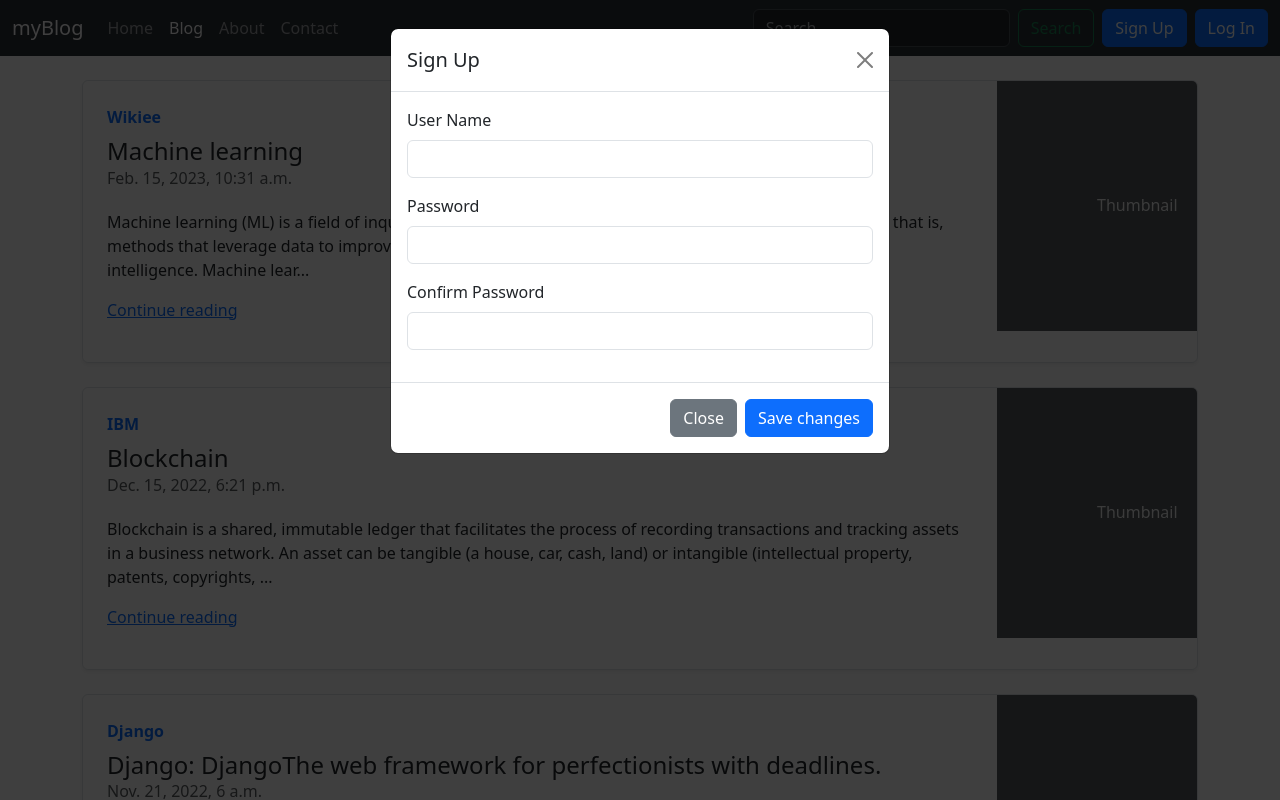
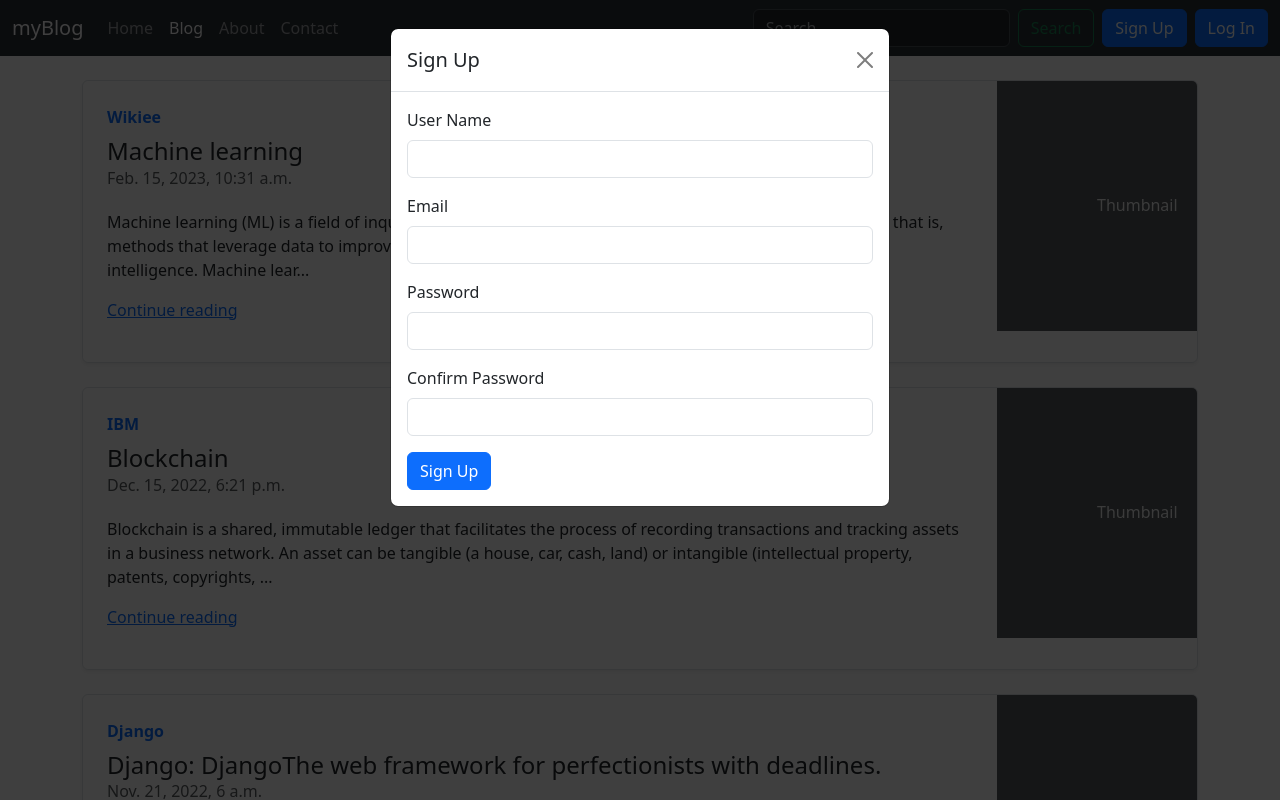
Before and after one commit to amalk-money/myBlog, a Django app: page /blog/ in a window 1280 px wide, after a click on "Sign Up". Run offline with Django 4.2, Linux system fonts and the light colour scheme; data comes from the database, SQL or seed files in the repository; both versions use the stored data as it was after the commit.

Commit message:
user signup function created. sign up updated.

```diff
--- a/myBlog/home/urls.py
+++ b/myBlog/home/urls.py
@@ -7,4 +7,5 @@ urlpatterns = [
     path('contact/', views.contact, name="contact"),
     path('about/', views.about, name="about"),
     path('search/', views.search, name="search"),
+    path('signup', views.handleSignUp, name="handleSignUp"),
 ]
--- a/myBlog/myBlog/settings.py
+++ b/myBlog/myBlog/settings.py
@@ -127,3 +127,5 @@ STATIC_URL = 'static/'
 # https://docs.djangoproject.com/en/4.1/ref/settings/#default-auto-field
 
 DEFAULT_AUTO_FIELD = 'django.db.models.BigAutoField'
+
+APPEND_SLASH=False
--- a/myBlog/templates/base.html
+++ b/myBlog/templates/base.html
@@ -70,9 +70,14 @@ Alert Section end
                 <button type="button" class="btn-close" data-bs-dismiss="modal" aria-label="Close"></button>
             </div>
             <div class="modal-body">
+                <form action="/signup" method="post">{% csrf_token %}
                 <div class="mb-3">
                     <label for="username" class="form-label">User Name</label>
                     <input type="text" class="form-control" id="username-signup" name="username">
+                </div>
+                    <div class="mb-3">
+                    <label for="email" class="form-label">Email</label>
+                    <input type="email" class="form-control" id="email" name="email">
                 </div>
                 <div class="mb-3">
                     <label for="password1" class="form-label">Password</label>
@@ -82,11 +87,13 @@ Alert Section end
                     <label for="password2" class="form-label">Confirm Password</label>
                     <input type="password" class="form-control" id="password2" name="password2">
                 </div>
+
+
+                <button type="submit" class="btn btn-primary">Sign Up</button>
+
+                    </form>
             </div>
-            <div class="modal-footer">
-                <button type="button" class="btn btn-secondary" data-bs-dismiss="modal">Close</button>
-                <button type="button" class="btn btn-primary">Save changes</button>
-            </div>
+
         </div>
     </div>
 </div>
@@ -104,6 +111,7 @@ SignUp Modal Section end
                 <button type="button" class="btn-close" data-bs-dismiss="modal" aria-label="Close"></button>
             </div>
             <div class="modal-body">
+                <form>
                 <div class="mb-3">
                     <label for="username" class="form-label">User Name</label>
                     <input type="text" class="form-control" id="username" name="username">
@@ -112,11 +120,10 @@ SignUp Modal Section end
                     <label for="password" class="form-label">Password</label>
                     <input type="password" class="form-control" id="password" name="password">
                 </div>
+                    <button type="submit" class="btn btn-primary">Log In</button>
+                    </form>
             </div>
-            <div class="modal-footer">
-                <button type="button" class="btn btn-secondary" data-bs-dismiss="modal">Close</button>
-                <button type="button" class="btn btn-primary">Save changes</button>
-            </div>
+
         </div>
     </div>
 </div>
```
Also changed, not shown: myBlog/home/views.py (+22 -1 lines), myBlog/db.sqlite3.
